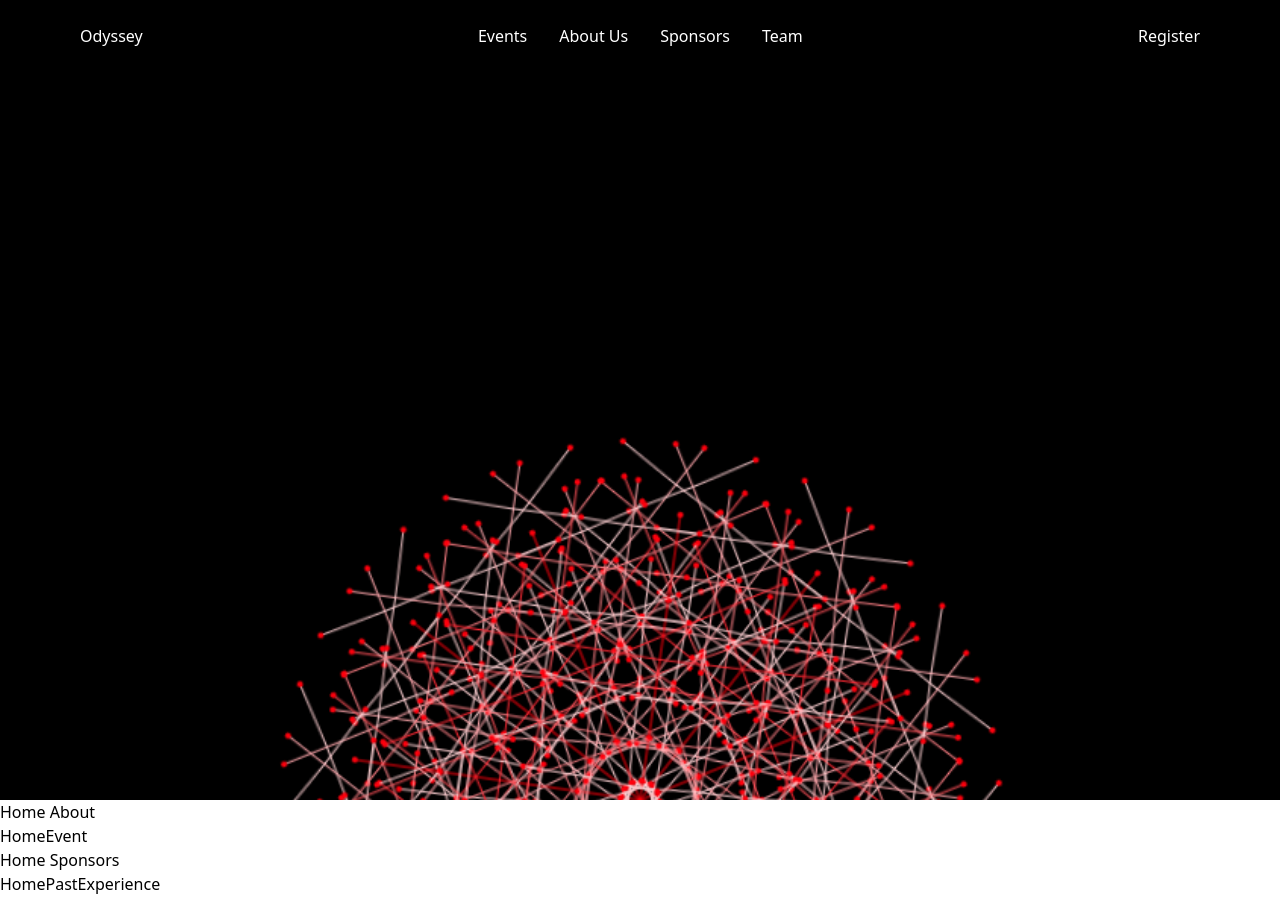
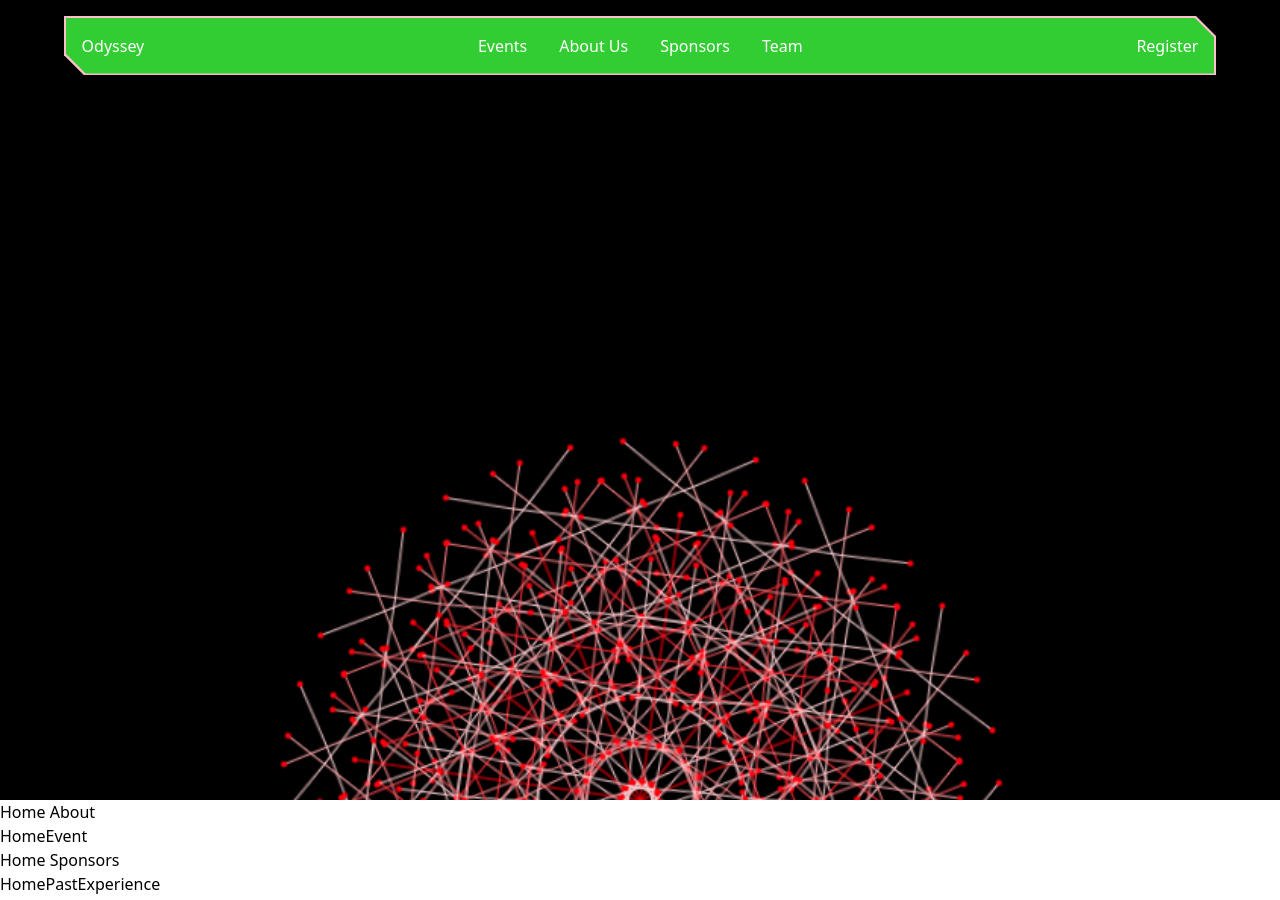
Before and after one commit to saicastic/odyssey, a Next.js app: page / in a window 1280 px wide. Built offline with nearby package versions, Linux system fonts and the light colour scheme.

Commit message:
add header

```diff
--- a/src/app/globals.css
+++ b/src/app/globals.css
@@ -16,6 +16,12 @@ body {
 
 body {
   position: relative;
+}
+
+img,svg{
+  width: 100%;
+  height: 100%;
+  object-fit: cover;
 }
 
 /* xs */
--- a/src/components/Navbar.jsx
+++ b/src/components/Navbar.jsx
@@ -27,16 +27,19 @@ export default function Navbar() {
   }, []);
 
   return (
-    <header className={`${styles.navheader}`}>
+    <header className={`${styles.navheader} `}>
       <nav className={`${styles.navMobile}`}></nav>
-      <nav className={`${styles.navDesktop} container`}>
-        <div className={`${styles.navLeft}`}>
+      <nav className={`${styles.navDesktop} container ${styles.glowingBorder}`}>
+      <div className={`${styles.navDesktopInner}`}>
+
+      <div className={`${styles.navLeft}`}>
           <Link href="/">
             <div className="logo" ref={linkRef}>
               Odyssey
             </div>
           </Link>
         </div>
+
         <div className={`${styles.navMiddle}`}>
           <ul>
             <li>
@@ -56,6 +59,7 @@ export default function Navbar() {
         <div className={`${styles.navRight}`}>
           <button>Register</button>
         </div>
+      </div>
       </nav>
     </header>
   );
--- a/src/components/styles/Navbar.module.css
+++ b/src/components/styles/Navbar.module.css
@@ -5,6 +5,7 @@
   height: fit-content;
   color: white;
   padding-top: 1rem;
+  z-index:100;
 }
 
 .navMobile {
@@ -26,15 +27,37 @@
   .navDesktop {
     display: block;
     width: 90%;
-    border-radius: 0.6rem;
-    background-color: black;
+    /* border-radius: 0.5rem; */
+    background-color: pink;
+    padding:0.1rem;
     color: white;
     margin-inline: auto;
     display: flex;
     justify-content: space-between;
-    padding: 0.5rem 1rem;
     align-items: center;
+    clip-path: polygon(0 0,calc(100% - 20px) 0,100% 20px,100% 100%,20px 100%, 0 calc(100% - 20px));
   }
+
+  .navDesktopInner {
+    width: 100%;
+    height: 100%;
+    /* border-radius: calc(0.5rem - 0.15rem); */
+    background-color:limegreen;
+    margin-inline: auto;
+    color: white;
+    display: flex;
+    justify-content: space-between;
+   padding: 1rem;
+    align-items: center;
+    clip-path: polygon(0 0,calc(100% - 20px) 0,100% 20px,100% 100%,20px 100%, 0 calc(100% - 20px));
+  }
+
+
+  .glowingBorder {
+    display: block;
+
+  }
+
 
   .navDesktop .navLeft {
   }
```
